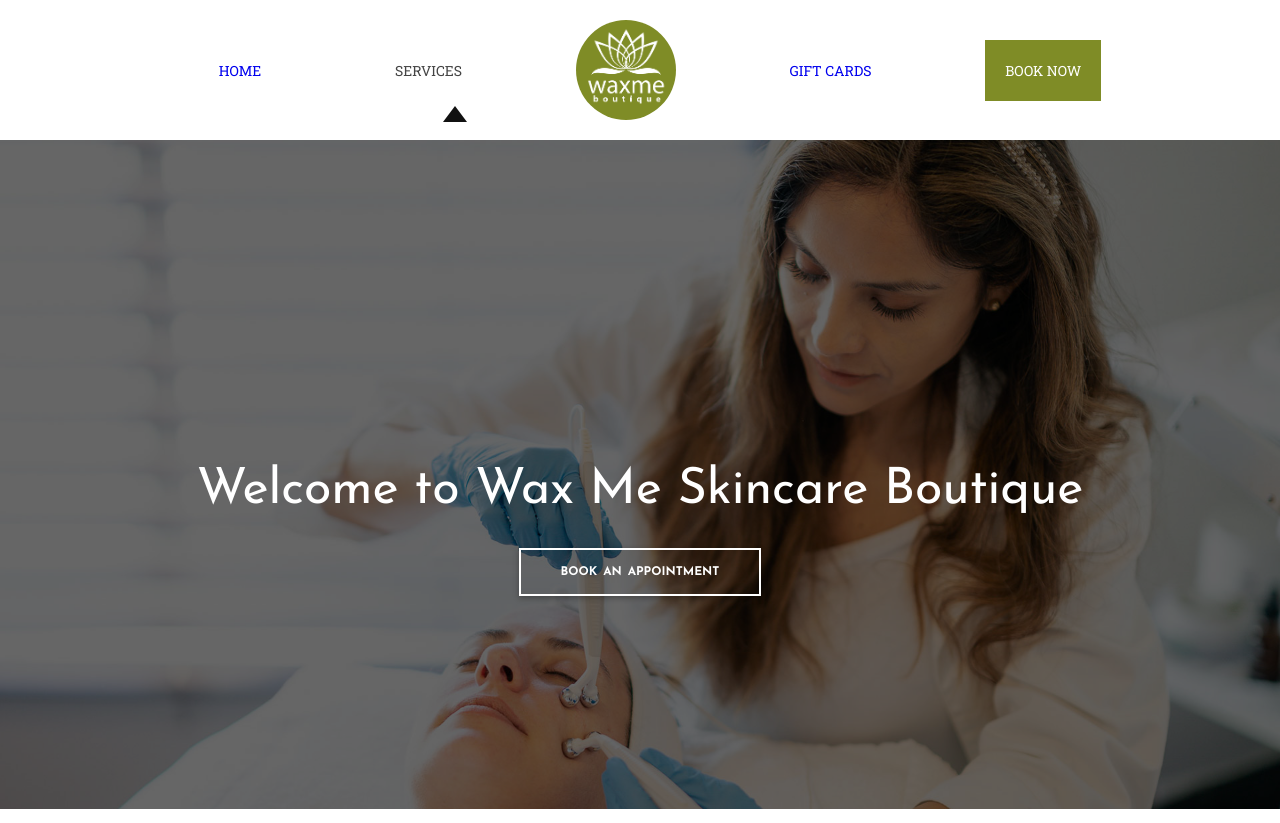
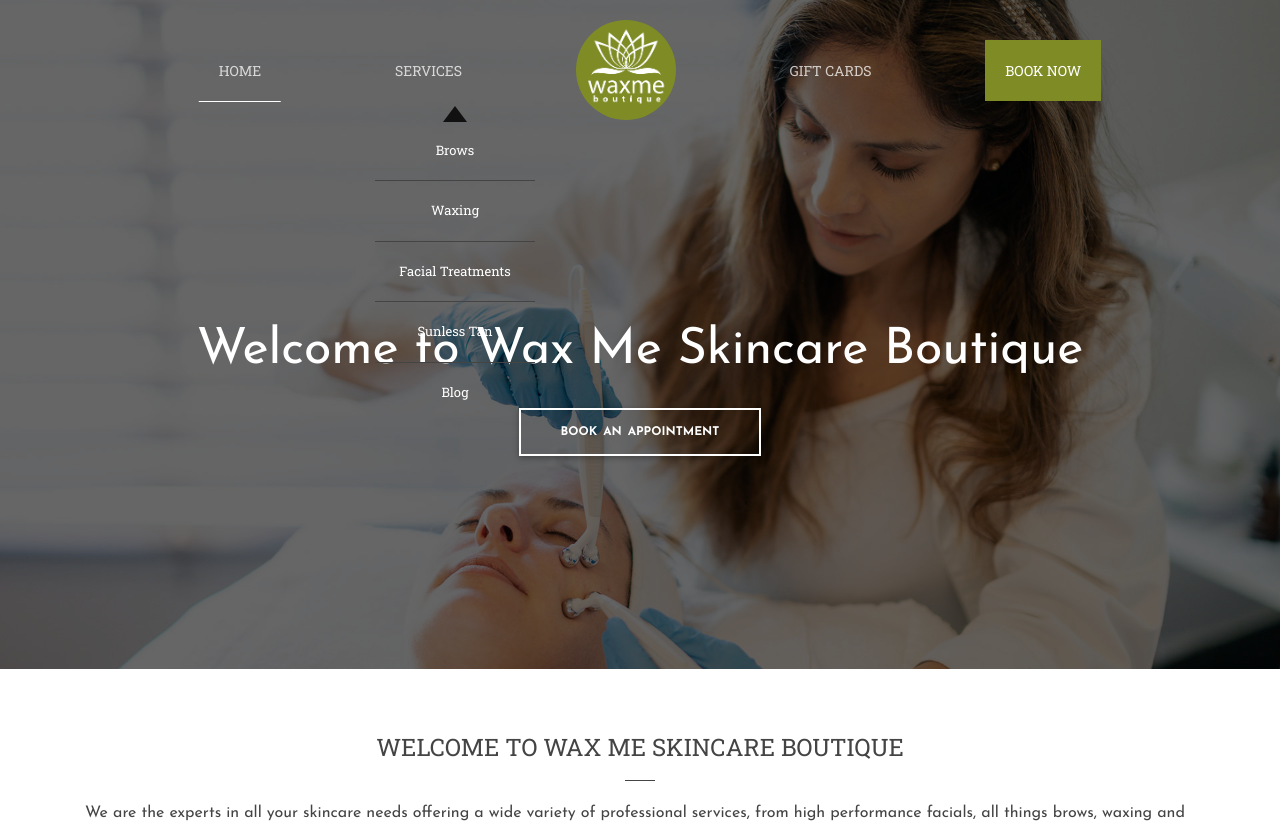
Before and after one commit to polished85/wax-me-boutique, a SvelteKit app: page / in a window 1280 px wide. Shown: the top 823 px of the page. Built offline with nearby package versions, Linux system fonts and the light colour scheme.

Commit message:
Use page config in nav component

```diff
--- a/src/components/nav/index.svelte
+++ b/src/components/nav/index.svelte
@@ -9,11 +9,12 @@
 
 	export let data;
 	export let pageName;
+	export let pageConfig;
 	let mobileActive = false
 	let mobileActiveDropdown = null
 	let elNode
 	let sticky
-	let navClass = ''
+	let navSticky = ''
 	let mdBreakpoint = false
 
 	onMount(async () => {
@@ -22,23 +23,23 @@
 	});
 
 	function toggleSticky() {
-	  if (mdBreakpoint.matches && window.pageYOffset > sticky) {
-	    navClass = 'sticky'
+	  if (pageConfig.type === 'absolute' && mdBreakpoint.matches && window.pageYOffset > sticky) {
+	    navSticky = 'sticky'
 	  } else {
-	    navClass = ''
+	    navSticky = ''
 	  }
 	}
+
 </script>
 
 <svelte:window on:scroll={toggleSticky}/>
 
-<div class="header {pageName} {navClass}" bind:this={elNode}>
-	<div class="container-xl">
-
+<div class="header {pageName} {pageConfig.type} {pageConfig.theme} {navSticky}" bind:this={elNode}>
+	<div class="mobile-nav">
 		<div class="mobile-logo" style="background-image: url({data.logo.src});"></div>
 		<button
 			type="button"
-			class="btn-toggle-nav {mobileActive ? "is-active" : ""}"
+			class="btn-toggle-nav {mobileActive ? "active" : ""}"
 			on:click={() => { mobileActive = !mobileActive }}>
 			{#if mobileActive}
 				<XIcon />
@@ -46,8 +47,9 @@
 				<MenuIcon />
 			{/if}
 		</button>
-
-		<nav>
+	</div>
+	<div class="container-xl">
+		<nav class="{mobileActive ? "active" : ""}">
 			<ul>
 				{#each data.links as link, i}
 					<li class="{link.type}" class:active='{pageName.toLowerCase() === link.name.toLowerCase()}'
```
